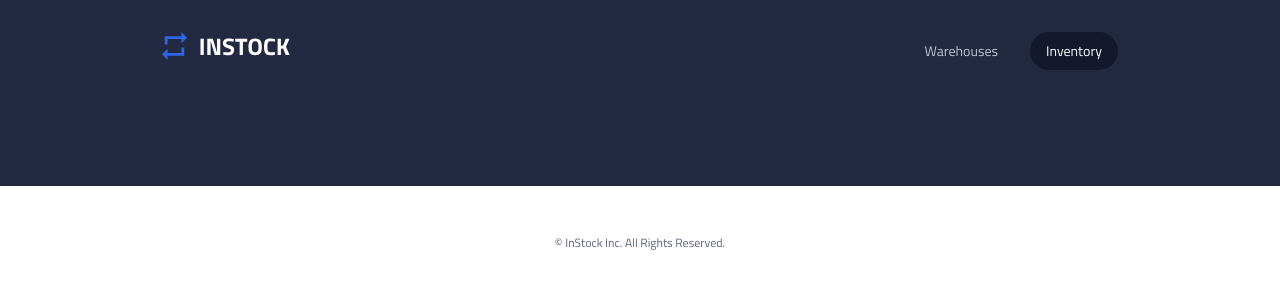
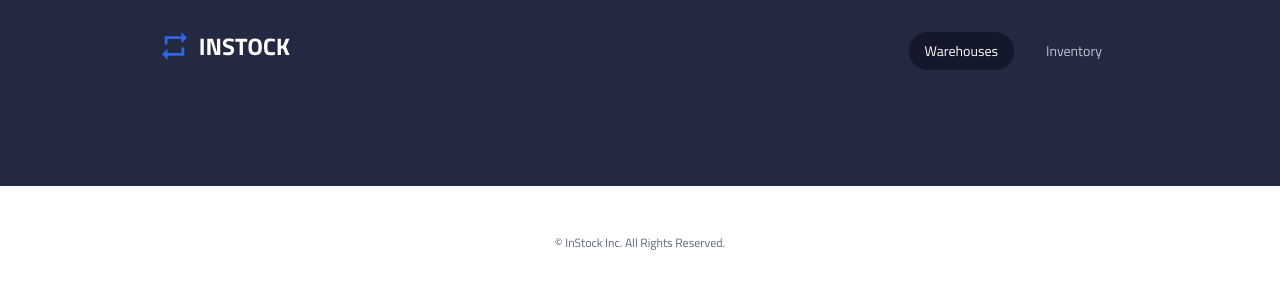
Before and after one commit to achris-alonzo30/south-american-horned-frog-instock, a React (Vite) app: page /warehouse/1 in a window 1280 px wide. Shown: the top 300 px of the page. Built offline with nearby package versions, Linux system fonts and the light colour scheme; no server answers.

Commit message:
(Samreen) Currently when clicking ‘Edit Warehouse’ button it highlights the Inventory button in the Header, Warehouses button in the Header should remain highlighted
(Samreen) Same issue ^ with the Add Warehouse button

Fixed in header ternary conditions for the links of inventory and warehouse.

```diff
--- a/src/components/Header/Header.jsx
+++ b/src/components/Header/Header.jsx
@@ -18,7 +18,7 @@ function Header() {
           <Link
             to="/"
             className={`header__button header__button--link ${
-              pathname === "/" ? "header__button--active" : ""
+              pathname === "/" || pathname.includes("warehouse") ? "header__button--active" : ""
             }`}
           >
             Warehouses
@@ -26,7 +26,7 @@ function Header() {
           <Link
             to="/inventory"
             className={`header__button header__button--link  ${
-              pathname !== "/" ? "header__button--active" : ""
+              pathname.includes("inventory") ? "header__button--active" : ""
             }`}
           >
             Inventory
```
